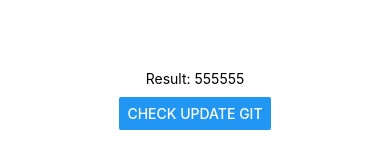
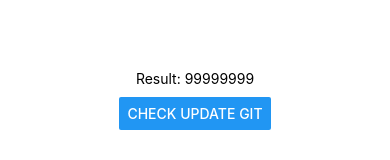
Before and after one commit to afadza/test_update, a React Native app: screen / in a window 390 px wide. Shown: the part 322-482 px from the top of the page. Built offline with nearby package versions, Linux system fonts and the light colour scheme.

Commit message:
update result

```diff
--- a/App.tsx
+++ b/App.tsx
@@ -6,7 +6,7 @@ export default function App() {
 
   return (
     <View style={styles.container}>
-      <Text>Result: 555555</Text>
+      <Text>Result: 99999999</Text>
       <Button title={'check update Git'} onPress={version.onCheckGitVersion} />
 
       {version.state.loading && <Text>Loading from git...</Text>}
```
Also changed, not shown: 1 other file (tests, documents, lock files or other folders).
